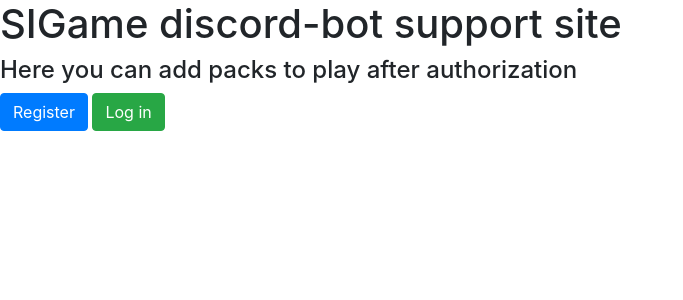
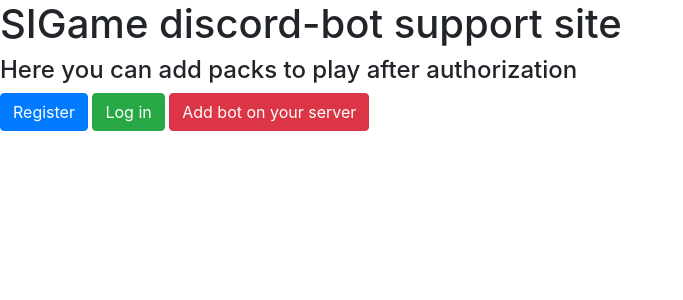
Before and after one commit to goosescout/sigamebot, a Flask app: page / in a window 1280 px wide. Shown: the top 300 px of the page, without its empty margins (0-683 px from the left). Run offline with Flask 2, Linux system fonts and the light colour scheme; data comes from the database, SQL or seed files in the repository; some libraries are stand-ins or nearby versions.

Commit message:
adding bot link

```diff
--- a/templates/base.html
+++ b/templates/base.html
@@ -34,6 +34,7 @@
         <p>
             <a class="btn btn-primary " href="/register">Register</a>
             <a class="btn btn-success" href="/login">Log in</a>
+            <a class="btn btn-danger" href="https://discordapp.com/oauth2/authorize?&client_id=703515532045058070&scope=bot&permissions=0">Add bot on your server</a>
         </p>
         {% endif %}
         {% block content %}{% endblock %}
```
